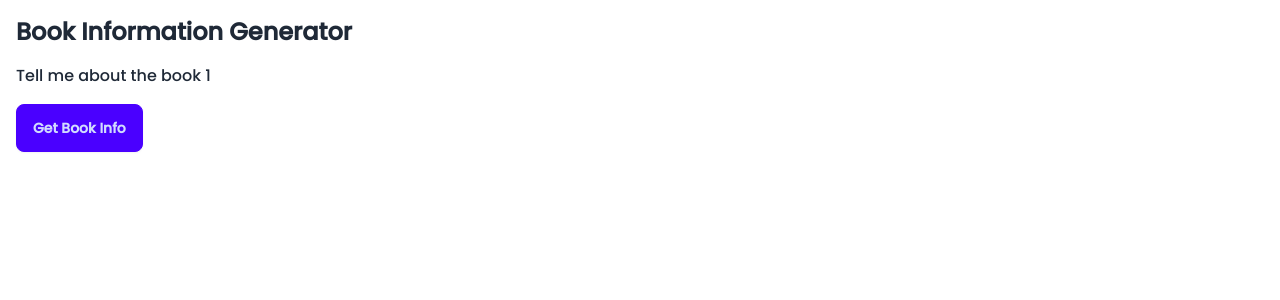
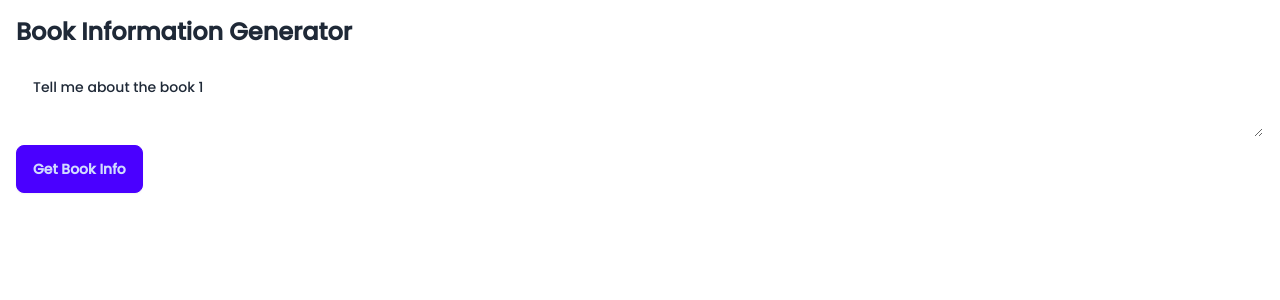
Before and after one commit to Daksh584/bookStoreApp-main, a React (Vite) app in the folder Frontend/: page /chat/1 in a window 1280 px wide. Shown: the top 300 px of the page. Built offline with nearby package versions, Linux system fonts and the light colour scheme.

Commit message:
UI changes

```diff
--- a/Frontend/src/components/Chatbot.jsx
+++ b/Frontend/src/components/Chatbot.jsx
@@ -31,7 +31,7 @@ const BookInfoGenerator = () => {
             {
               role: "user",
               parts: [
-                {text: `I want you talk to me about the book ${title} like a friend . I might ask some questions to you in the run .`},
+                {text: `I want you talk to me about the book ${title} like a friend . I might ask some questions to you in the run . Don't Add bold letters and italic`},
               ],
             },
             {
@@ -58,11 +58,14 @@ run();
   return (
     <div className="container mx-auto p-4">
       <h1 className="text-2xl font-bold mb-4">Book Information Generator</h1>
-      <input
+
+
+      {bookInfo && <p className="mt-4">{bookInfo}</p>}
+      <textarea
         type="text"
         value={input}
         onChange={(e) => setInput(e.target.value)}
-        className="form-control mb-4"
+    className="textarea w-full" placeholder="Ask About the book"
       />
       <button
         className="btn btn-primary mb-4"
@@ -71,7 +74,6 @@ run();
       >
         {loading ? "Fetching..." : "Get Book Info"}
       </button>
-      {bookInfo && <p className="mt-4">{bookInfo}</p>}
     </div>
   );
 };
```
